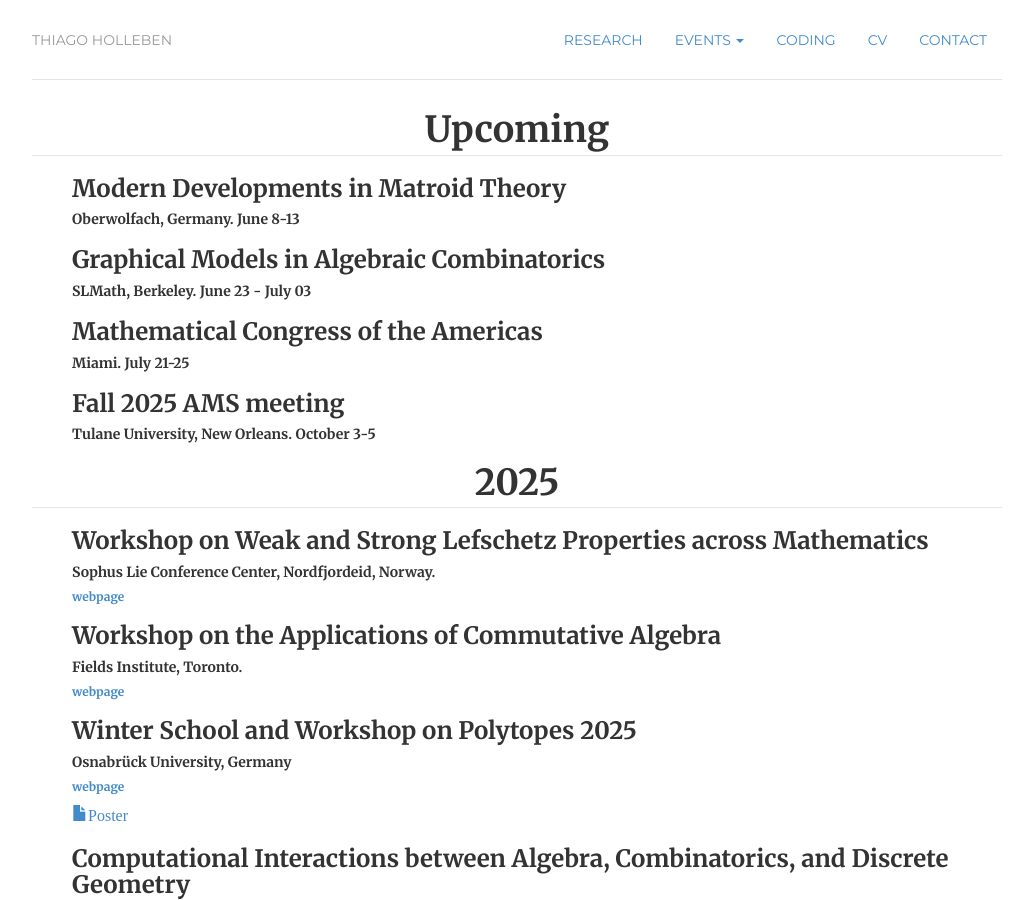
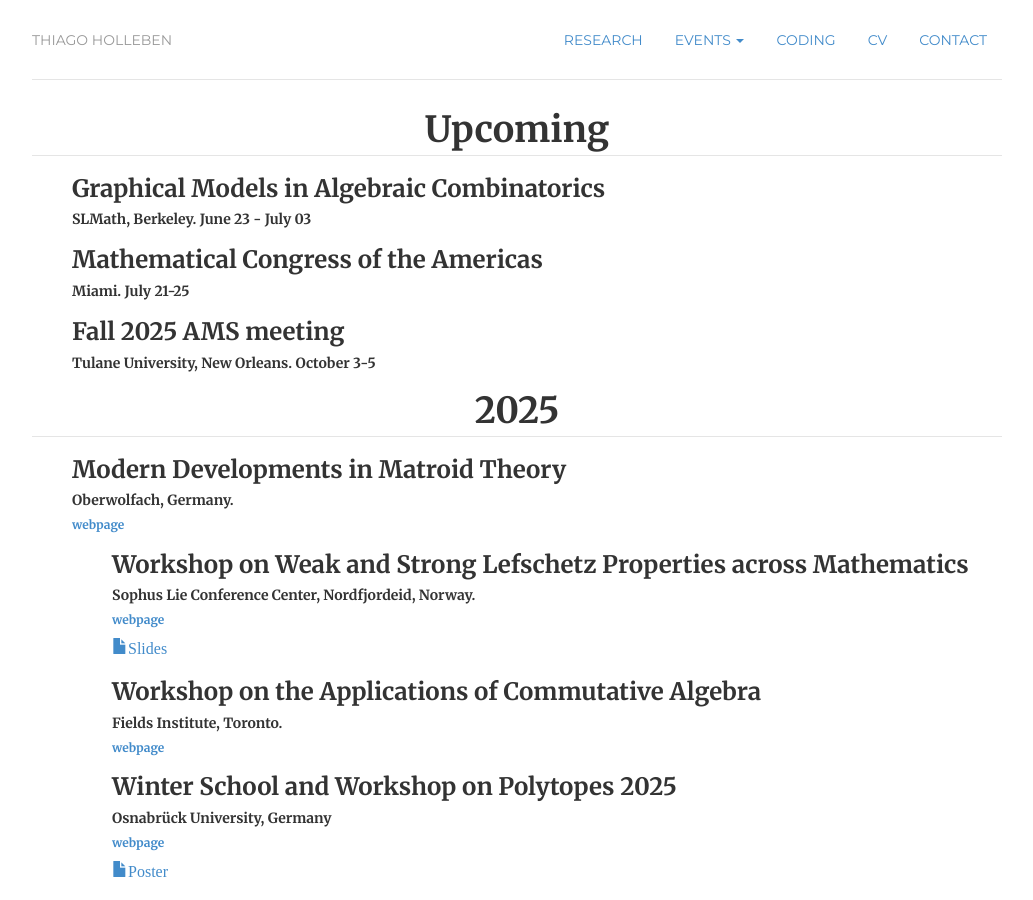
Before and after one commit to hollebenthiago/hollebenthiago.github.io, a Jekyll site: the page built from attended/index.html, in a window 1280 px wide and 900 px high. Shown: the whole window, without its empty margins (123-1156 px from the left). Built offline with Jekyll 4.4.1, drawn with Linux system fonts in a browser that asks for light colours.

Commit message:
lefschetz25 slides

```diff
--- a/attended/index.html
+++ b/attended/index.html
@@ -11,14 +11,6 @@ description: Thiago Holleben is a PhD candidate at Dalhousie University.
 
     <div class="paper-list">
         <ul>
-            <li>
-                <h3>
-                    Modern Developments in Matroid Theory
-                </h3>
-                <h5>
-                    Oberwolfach, Germany. June 8-13
-                </h5>
-            </li>
             <li>
                 <h3>
                     Graphical Models in Algebraic Combinatorics
@@ -51,6 +43,18 @@ description: Thiago Holleben is a PhD candidate at Dalhousie University.
         <ul>
             <li>
                 <h3>
+                    Modern Developments in Matroid Theory
+                </h3>
+                <h5>
+                    Oberwolfach, Germany.
+                </h5>
+                <h6>
+                    <a href="https://www.mfo.de/occasion/2524b/www_view">webpage</a>
+                </h6>
+            </li>
+        <ul>
+            <li>
+                <h3>
                     Workshop on Weak and Strong Lefschetz Properties across Mathematics
                 </h3>
                 <h5>
@@ -59,6 +63,7 @@ description: Thiago Holleben is a PhD candidate at Dalhousie University.
                 <h6>
                     <a href="https://lefschetz2025.uken.krakow.pl/">webpage</a>
                 </h6>
+                <a href="../slidesposters/slides/lefschetz25.pdf"><i class="glyphicon glyphicon-file">Slides</i></a>
             </li>
             <li>
                 <h3>
```
Also changed, not shown: 1 other file.
